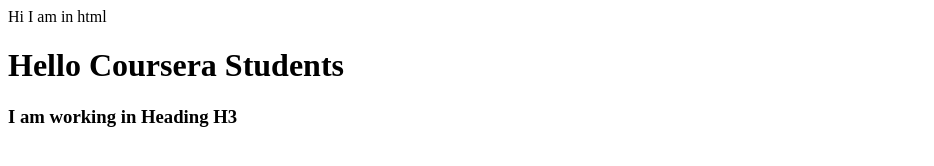
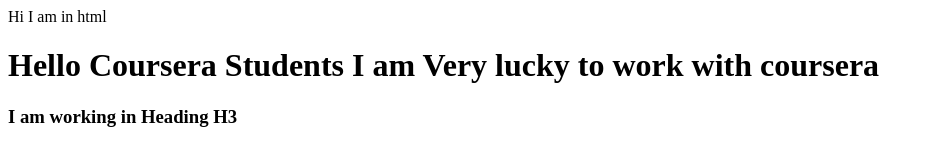
Before and after one commit to Sohail006/LearningAngularJS, a plain HTML site: page index.html in a window 1280 px wide. Shown: the whole page, without its empty margins (0-934 px from the left). Drawn offline with Linux system fonts and the light colour scheme.

Commit message:
My second Commit in Github

```diff
--- a/index.html
+++ b/index.html
@@ -6,7 +6,7 @@
   </head>
   <body>
     Hi I am in html
-    <h1>Hello Coursera Students</h1>
+    <h1>Hello Coursera Students I am Very lucky to work with coursera</h1>
     <h3>I am working in Heading H3</h3>
   </body>
 </html>
```
